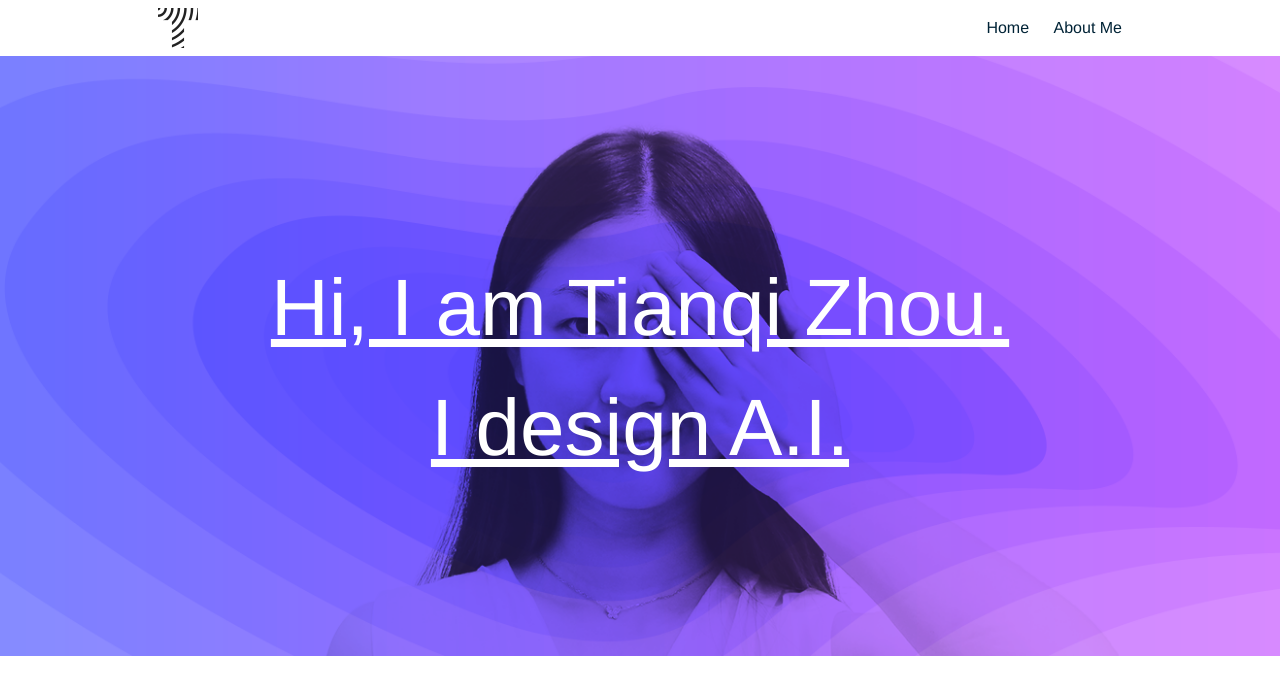
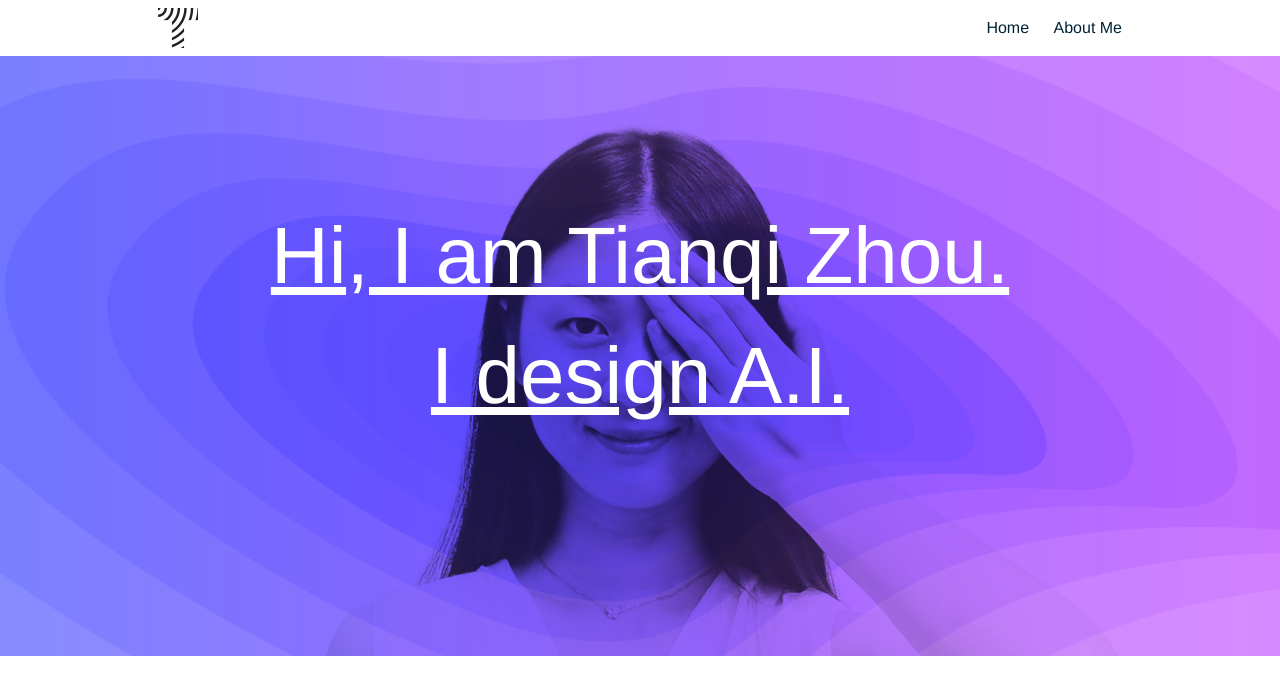
Before and after one commit to Tianqi-Zhou/tianqi-zhou.github.io, a Jekyll site: the page built from index.html, in a window 1280 px wide. Shown: the top 696 px of the page. Built offline with Jekyll 4.4.1, drawn with Linux system fonts in a browser that asks for light colours; grey boxes are pictures that could not be loaded.

Commit message:
Adjust css

```diff
--- a/_sass/_bio.scss
+++ b/_sass/_bio.scss
@@ -9,10 +9,12 @@
     max-width:        calc(100% - (#{$spacing-unit} / 2));
   }
 }
+
 .bio-body {
   margin:     5px;
   padding:    5px;
 }
+
 .bio-video {
   height: auto;
   width: -webkit-calc(100% - (#{$spacing-unit} / 2));
--- a/_sass/_cover.scss
+++ b/_sass/_cover.scss
@@ -186,7 +186,7 @@
   text-decoration:  underline $white-color;
   border-radius:    25px;
   position:         relative;
-  top:              32%;
+  top:              140px;
   margin-left:      auto;
   margin-right:     auto;
 }
--- a/_sass/_layout.scss
+++ b/_sass/_layout.scss
@@ -103,8 +103,8 @@
 
 .seperate-line {
   background-image: url($seperate-line-img);
-  margin-top: $spacing-unit;
-  margin-bottom: $spacing-unit;
+  margin-top: 4 * $spacing-unit;
+  margin-bottom: 4 * $spacing-unit;
   width:  auto;
   height: 80px;
 }
```
